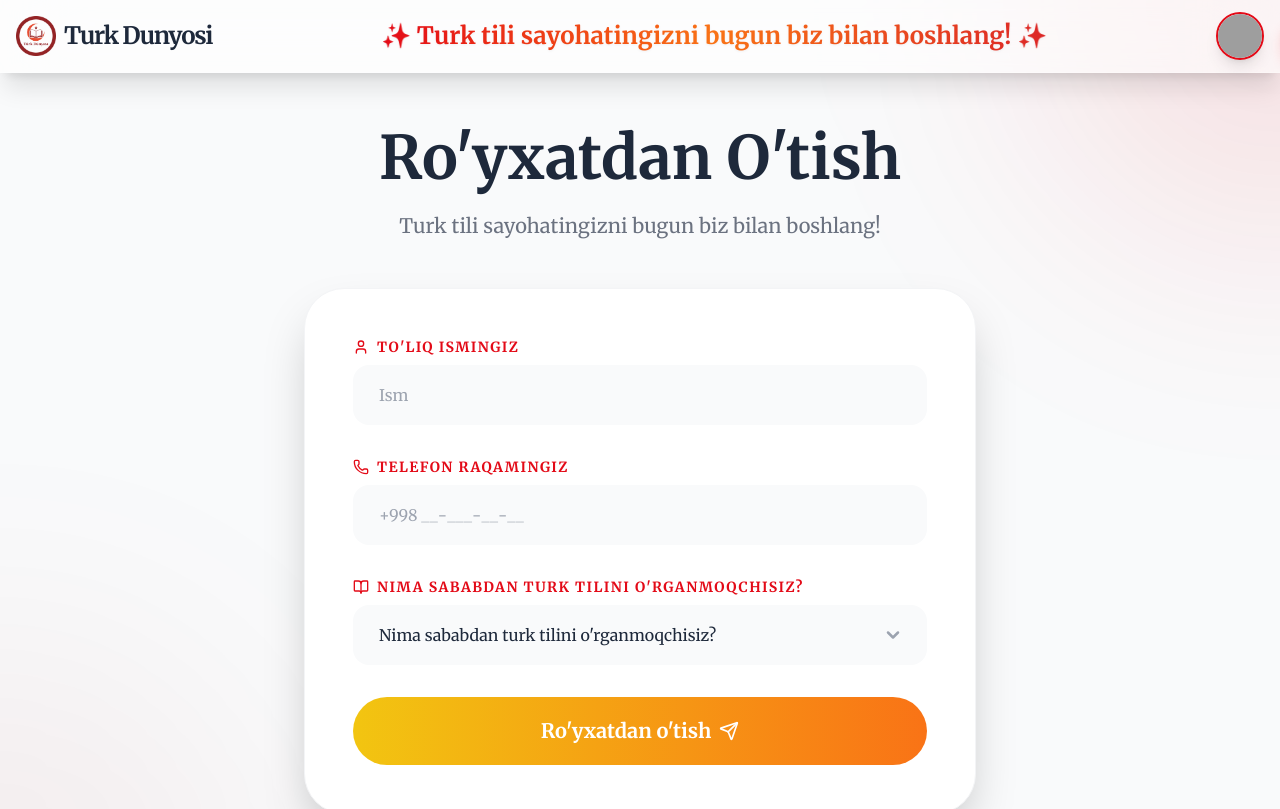
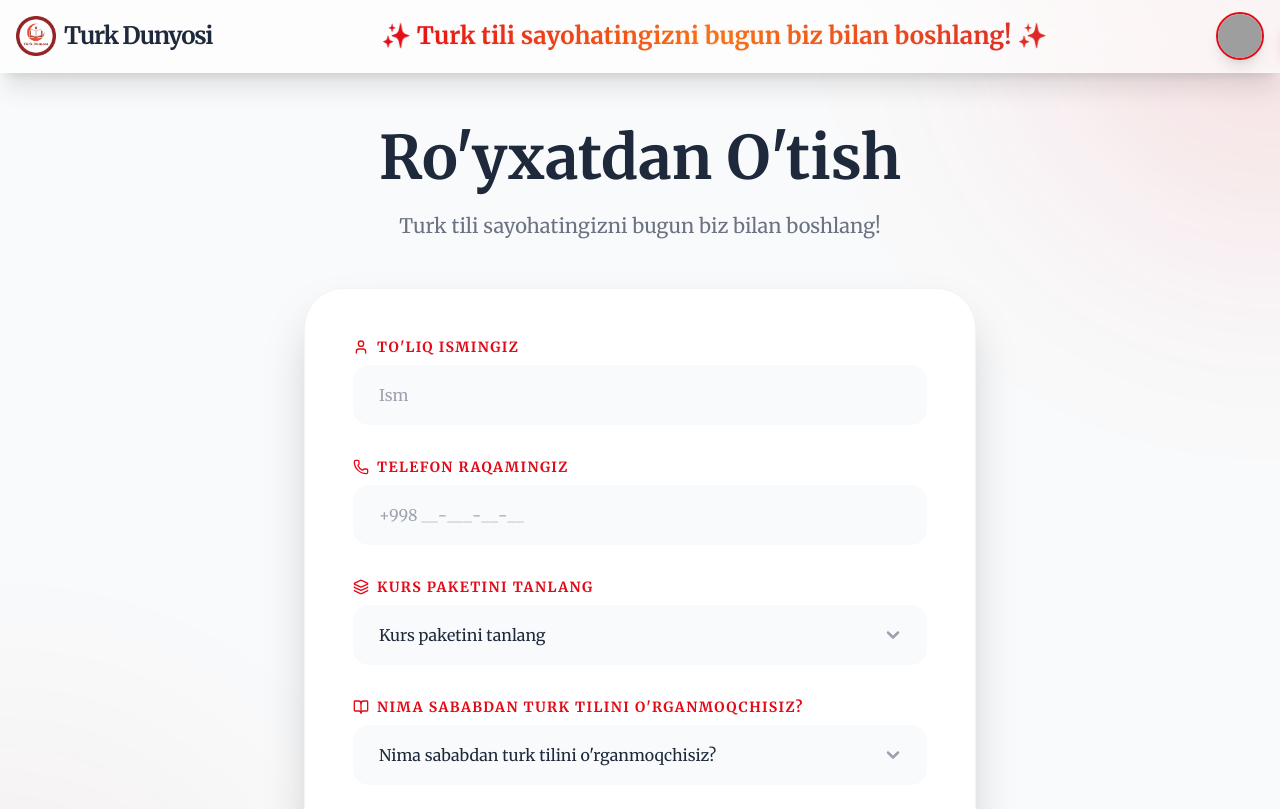
Before and after one commit to olloyortogay/mine, a React (Vite) app: page /register in a window 1280 px wide. Shown: the top 809 px of the page. Built offline with nearby package versions, Linux system fonts and the light colour scheme; grey boxes are pictures that could not be loaded.

Commit message:
Kayit formuna paket secimi eklendi ve yedeklendi

```diff
--- a/src/locales/tr.json
+++ b/src/locales/tr.json
@@ -141,6 +141,7 @@
         "subtitle": "Türkçe yolculuğunuza bugün bizimle başlayın!",
         "name": "Tam Adınız",
         "phone": "Telefon Numaranız",
+        "plan_label": "Kurs paketini seçin",
         "reason_label": "Neden Türkçe öğrenmek istiyorsunuz?",
         "reason_opt1": "Lisans veya Yüksek Lisans eğitimi almak için mi?",
         "reason_opt2": "Maaş artışı (terfi) almak için mi?",
--- a/src/locales/uz.json
+++ b/src/locales/uz.json
@@ -143,6 +143,7 @@
         "subtitle": "Turk tili sayohatingizni bugun biz bilan boshlang!",
         "name": "To'liq Ismingiz",
         "phone": "Telefon Raqamingiz",
+        "plan_label": "Kurs paketini tanlang",
         "reason_label": "Nima sababdan turk tilini o'rganmoqchisiz?",
         "reason_opt1": "Bakalavr yoki magistraturaga o'qishga kirish maqsadidami?",
         "reason_opt2": "Oylikga ustama olish maqsadidami?",
--- a/src/pages/Register.jsx
+++ b/src/pages/Register.jsx
@@ -1,7 +1,7 @@
 import { useState } from 'react';
 import { motion } from 'framer-motion';
 import { useTranslation } from 'react-i18next';
-import { User, Phone, BookOpen, Send, CheckCircle2 } from 'lucide-react';
+import { User, Phone, BookOpen, Send, CheckCircle2, Layers } from 'lucide-react';
 import Button from '../components/Button';
 
 const Register = () => {
@@ -23,6 +23,12 @@ const Register = () => {
         setPhone(formatted);
     };
 
+    const plans = [
+        { title: t('pricing.p1_title'), price: t('pricing.p1_price') },
+        { title: t('pricing.p2_title'), price: t('pricing.p2_price') },
+        { title: t('pricing.p3_title'), price: t('pricing.p3_price') }
+    ];
+
     const handleSubmit = async (e) => {
         e.preventDefault();
         setFormState('loading');
@@ -31,6 +37,7 @@ const Register = () => {
         const params = new URLSearchParams();
         params.append('Name', formData.get('userName'));
         params.append('Phone', phone);
+        params.append('Plan', formData.get('userPlan'));
         params.append('Reason', formData.get('userReason'));
         params.append('Source', 'Registration Page');
 
@@ -130,6 +137,32 @@ const Register = () => {
                                 />
                             </div>
 
+                            {/* Plan Selection */}
+                            <div className="space-y-2">
+                                <label className="flex items-center gap-2 text-sm font-bold uppercase tracking-widest text-primary dark:text-primary">
+                                    <Layers size={16} /> {t('register.plan_label')}
+                                </label>
+                                <div className="relative group">
+                                    <select
+                                        required
+                                        name="userPlan"
+                                        className="w-full px-6 py-4 rounded-2xl bg-gray-50 dark:bg-gray-800 border-2 border-transparent focus:border-primary outline-none transition-all dark:text-white appearance-none cursor-pointer"
+                                    >
+                                        <option value="" disabled selected>{t('register.plan_label')}</option>
+                                        {plans.map((plan, idx) => (
+                                            <option key={idx} value={`${plan.title} (${plan.price})`}>
+                                                {plan.title} - {plan.price}
+                                            </option>
+                                        ))}
+                                    </select>
+                                    <div className="absolute right-6 top-1/2 -translate-y-1/2 pointer-events-none text-gray-400 group-focus-within:text-primary transition-colors">
+                                        <svg width="20" height="20" viewBox="0 0 24 24" fill="none" stroke="currentColor" strokeWidth="3" strokeLinecap="round" strokeLinejoin="round">
+                                            <path d="m6 9 6 6 6-6" />
+                                        </svg>
+                                    </div>
+                                </div>
+                            </div>
+
                             {/* Reason */}
                             <div className="space-y-2">
                                 <label className="flex items-center gap-2 text-sm font-bold uppercase tracking-widest text-primary dark:text-primary">
```
